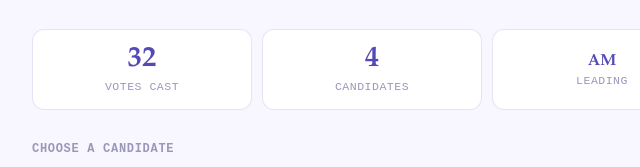
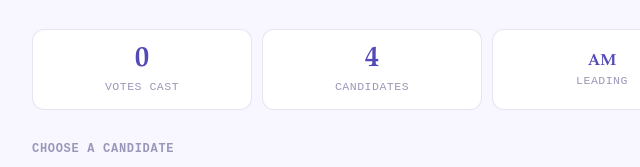
Before and after one commit to sakinazehrapk-maker/votingsystem, a plain HTML site: page index.html in a window 1280 px wide. Shown: the part 165-332 px from the top of the page, 268-908 px from the left. Drawn offline with Linux system fonts and the light colour scheme.

Commit message:
Update index.html

```diff
--- a/index.html
+++ b/index.html
@@ -496,7 +496,7 @@
     }
   ];
 
-  let votes = { 1: 14, 2: 10, 3: 5, 4: 3 };
+  let votes = { 1: 0, 2: 0, 3: 0, 4: 0 };
   let selected = null;
   let hasVoted = false;
 
```
